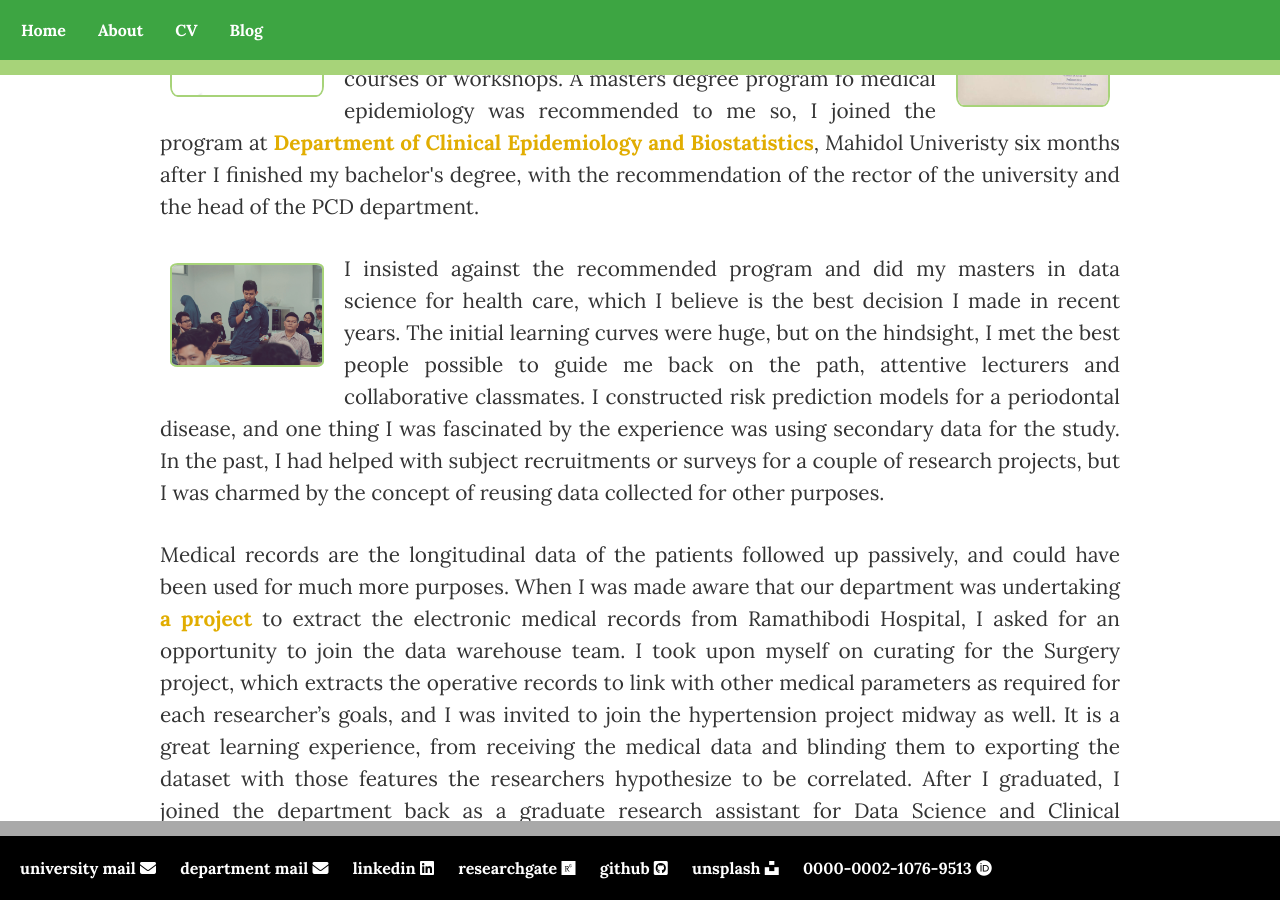
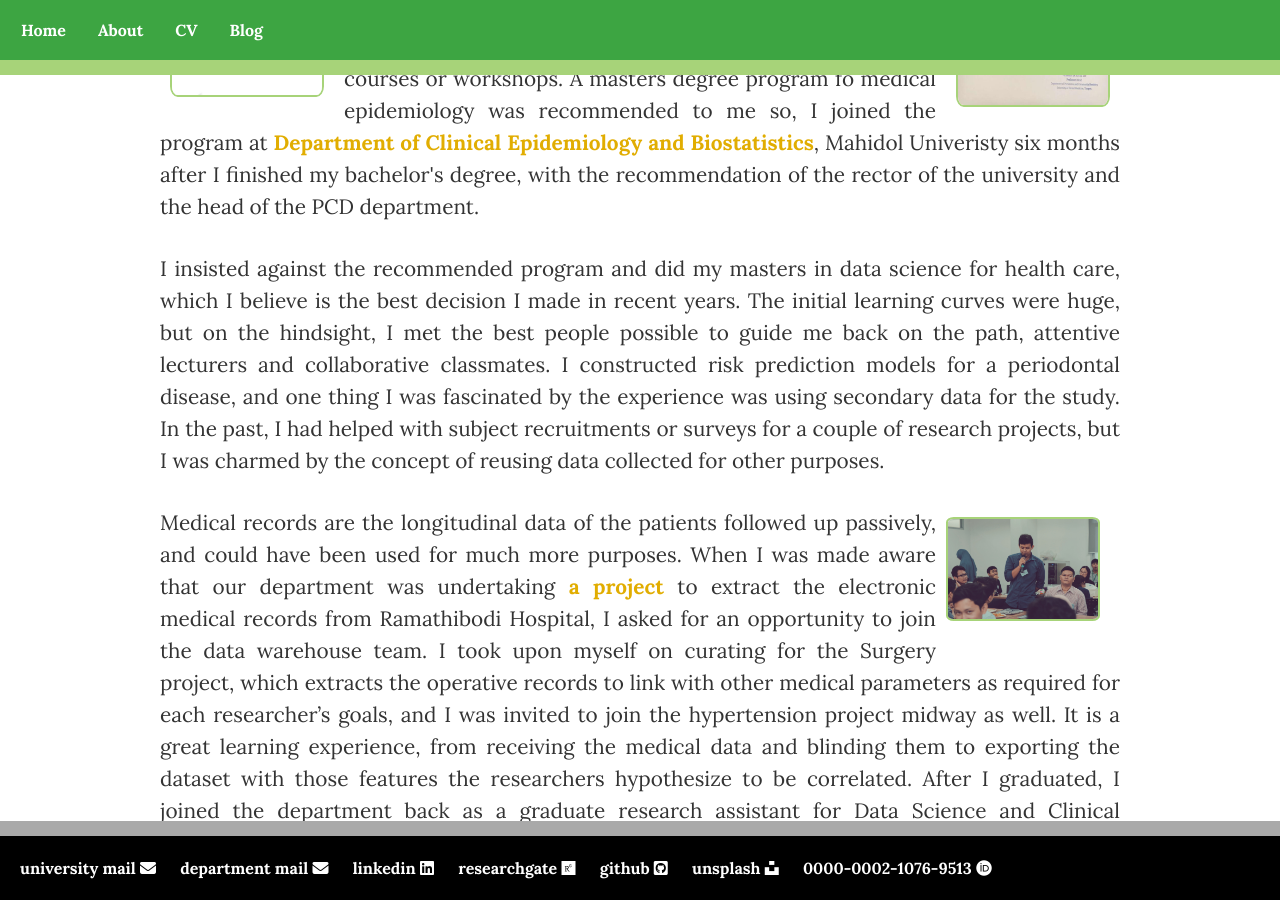
Before and after one commit to finerbrighterlighter/finerbrighterlighter.github.io, a Jekyll site: the page built from about/index.html, in a window 1280 px wide and 900 px high, scrolled down 1535 px. Built offline with Jekyll 4.4.1, drawn with Linux system fonts in a browser that asks for light colours; nearby versions of some CDN libraries.

Commit message:
layout push

```diff
--- a/about/index.html
+++ b/about/index.html
@@ -32,11 +32,11 @@ title: About me
 			</div>
 			<p> They were patient in making me aware that there's more to health sciences than being a clinician. They told me that there are people who figures out <i>what and how to do for what</i> so that the clinicians can decided to do. They took the time to teach me the basics of descriptive analysis, which was not part of the cirriculum and notify about the relevant courses or workshops. A masters degree program fo medical epidemiology was recommended to me so, I joined the program at <a href="https://www.rama.mahidol.ac.th/ceb/">Department of Clinical Epidemiology and Biostatistics</a>, Mahidol Univeristy six months after I finished my bachelor's degree, with the recommendation of the rector of the university and the head of the PCD department. </p>
 		</div>
+			<p> I insisted against the recommended program and did my masters in data science for health care, which I believe is the best decision I made in recent years. The initial learning curves were huge, but on the hindsight, I met the best people possible to guide me back on the path, attentive lecturers and collaborative classmates. I constructed risk prediction models for a periodontal disease, and one thing I was fascinated by the experience was using secondary data for the study. In the past, I had helped with subject recruitments or surveys for a couple of research projects, but I was charmed by the concept of reusing data collected for other purposes. </p>
 		<div class="square">
         	<div>
-			<img src="/image/msc1.JPG"  alt="This is an image of Htun Teza talking at Msc orientation." width="150" style="float: left; margin: 10px 20px 20px 10px;border-radius:5%;border: 2px solid #a7d379;">
+			<img src="/image/msc1.JPG"  alt="This is an image of Htun Teza talking at Msc orientation." width="150" style="float: right; margin: 10px 20px 20px 10px;border-radius:5%;border: 2px solid #a7d379;">
 			</div>
-			<p> I insisted against the recommended program and did my masters in data science for health care, which I believe is the best decision I made in recent years. The initial learning curves were huge, but on the hindsight, I met the best people possible to guide me back on the path, attentive lecturers and collaborative classmates. I constructed risk prediction models for a periodontal disease, and one thing I was fascinated by the experience was using secondary data for the study. In the past, I had helped with subject recruitments or surveys for a couple of research projects, but I was charmed by the concept of reusing data collected for other purposes. </p>
 			<p> Medical records are the longitudinal data of the patients followed up passively, and could have been used for much more purposes. When I was made aware that our department was undertaking <a href="https://www.rama.mahidol.ac.th/ceb/CEBdatawarehouser">a project</a> to extract the electronic medical records from Ramathibodi Hospital, I asked for an opportunity to join the data warehouse team. I took upon myself on curating for the Surgery project, which extracts the operative records to link with other medical parameters as required for each researcher’s goals, and I was invited to join the hypertension project midway as well. It is a great learning experience, from receiving the medical data and blinding them to exporting the dataset with those features the researchers hypothesize to be correlated. After I graduated, I joined the department back as a graduate research assistant for Data Science and Clinical Informatics division.</p>
 			<p> Of course, it is not without struggles, the series of meetings when we cannot identify such parameters, pondering between extracting from other databases, imputing, replacing it or even dropping, a ton of missing values and uneven time steps or follow ups. It has been an exciting adventure, and I am convinced that we could be doing more, manually or even with automated pipelines set in places. This requires more research, studies, experiments, validations; this is a feat to overcome and I want to be a part of it. I am always looking for opportunity to work with unstructured data in addition to structured data of EHR systems, complementing the experience gained at my current position.</p>
 		</div>
```
